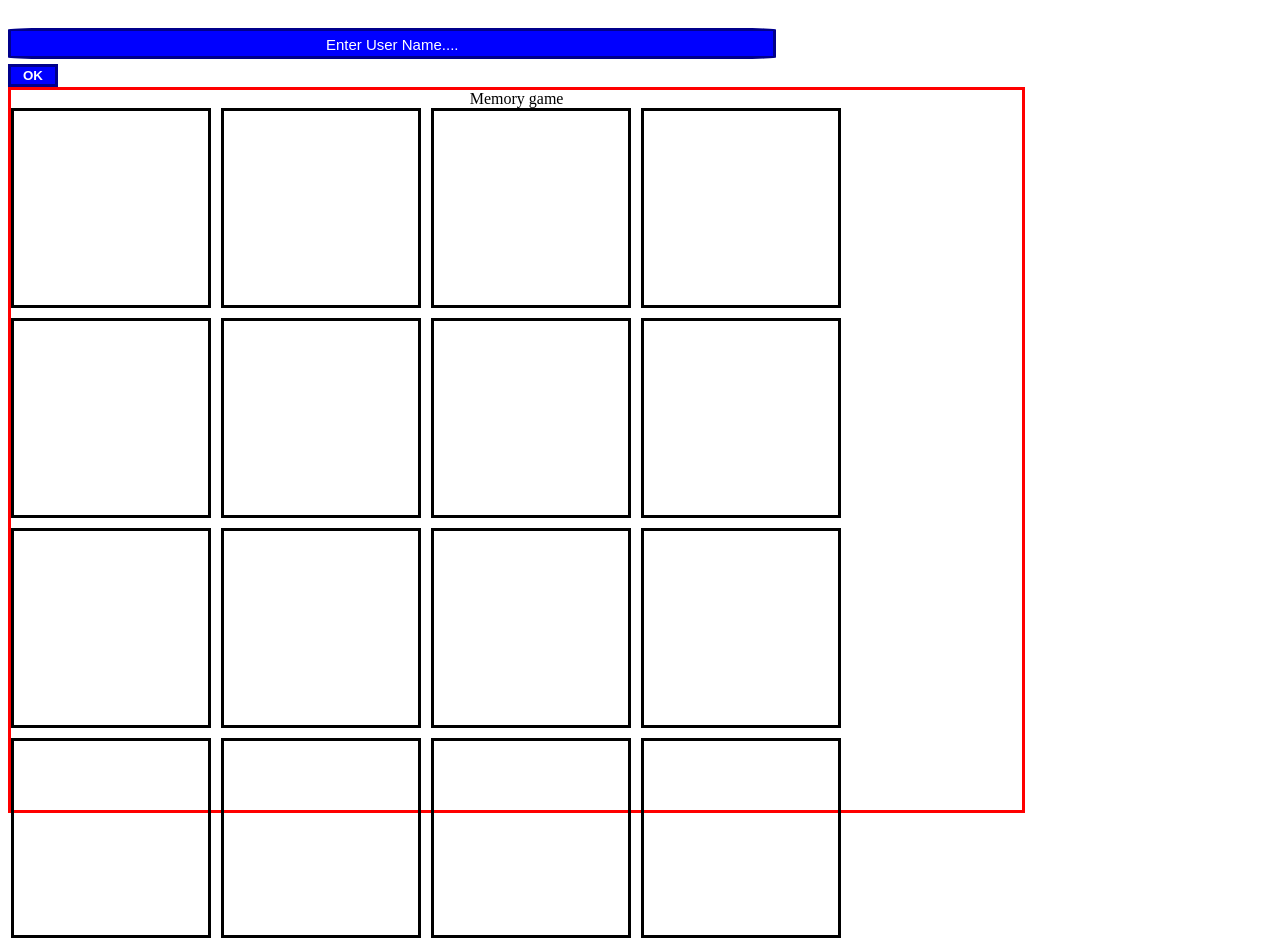
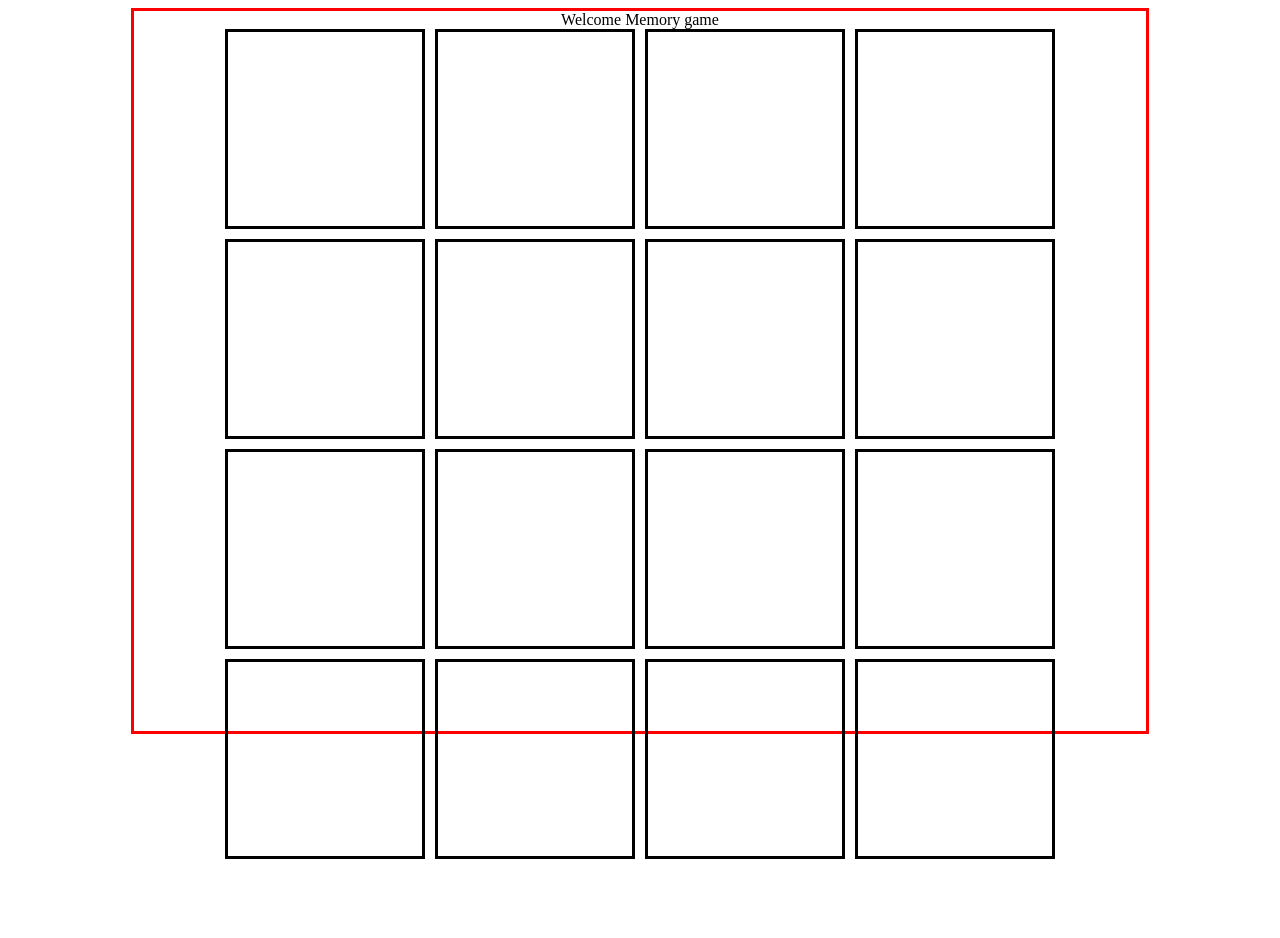
Before and after one commit to shob-ravi/gameproject, a plain HTML site: page index.html in a window 1280 px wide. Both pictures are taken after a click on the button "OK". After the commit the page ends 859 px from the top, so only its background shows below. Drawn offline with Linux system fonts and the light colour scheme.

Commit message:
final alignment

```diff
--- a/app.js
+++ b/app.js
@@ -14,8 +14,11 @@ let totalImages = imageArray.length * 2;
 let memoryGameContainerEl = document.querySelector(".memoryGameContainer");
 memoryGameContainerEl.classList.add('grid-container');
 let gameContainerEl = document.getElementById("gameContainer");
-gameContainerEl.innerHTML="Memory game";
 gameContainerEl.appendChild(memoryGameContainerEl);
+const popUpEl = document.querySelector(".popUp");
+let userName = document.getElementById("pinInput");
+const lblDisplayEl = document.getElementById("lblDisplay");
+
 function StartGame()
 {
     const shuffledImages = shuffleArray([...imageArray,...imageArray]);
@@ -79,5 +82,8 @@ function flipImage(image) {
     lockBoard = false;
   }
   function okClick() {
+    gameContainerEl.style.display = "block";
+     popUpEl.style.display = "none";
+     lblDisplayEl.textContent="Welcome " +   userName.value + " Memory game";
     StartGame();
   }
--- a/index.html
+++ b/index.html
@@ -14,10 +14,10 @@
         <div class="inputBtn">
             <input type="text" id="pinInput" placeholder="Enter User Name...." ><br>
             <button id = "pinBtn" onclick="okClick()"><strong>OK</strong></button>
-
         </div>
         </div>
         <div class="gameCon" id="gameContainer">
+            <label id="lblDisplay"></label>
             <div class="memoryGameContainer">
             </div>
         </div>
--- a/style.css
+++ b/style.css
@@ -7,24 +7,28 @@
     width:80%;
     height:90vh;
     text-align: center;
+    display: none;
+    margin-right: auto;
+    margin-left: auto;
  }
 .grid-container{
     display:grid;
     grid-template-columns: repeat(4,200px);
     grid-template-rows: repeat(4,200px);
     grid-gap:10px;
-    text-align: center;
+    place-self: center;
 }
 .grid-item{
     border:solid black;
-    text-align: center;
+
 }
 .grid-item img{
-    max-width: 100%;
-    max-height: 100%;
+    max-width: 90%;
+    max-height: 90%;
     height:auto;
     object-fit: contain;
     border:solid green;
+
     display:none;
 }
 .grid-item.flipped img{
```
